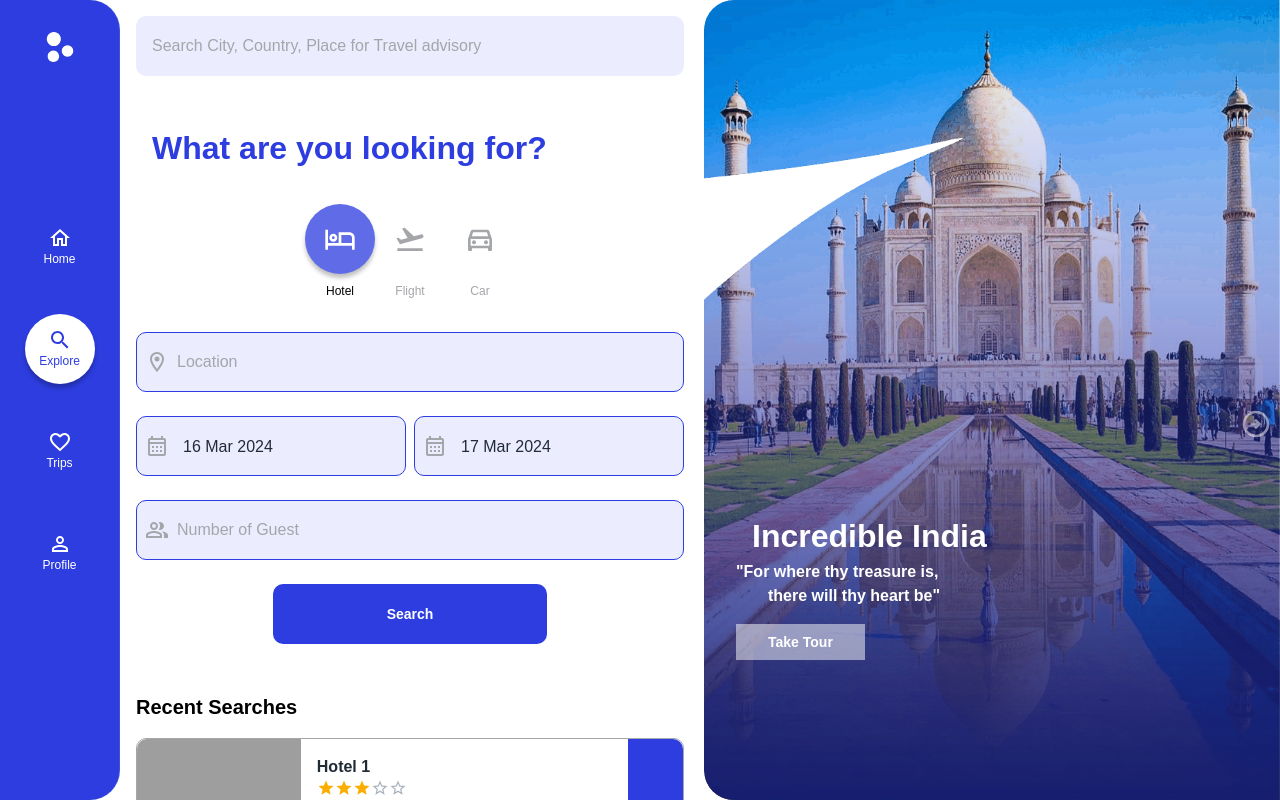
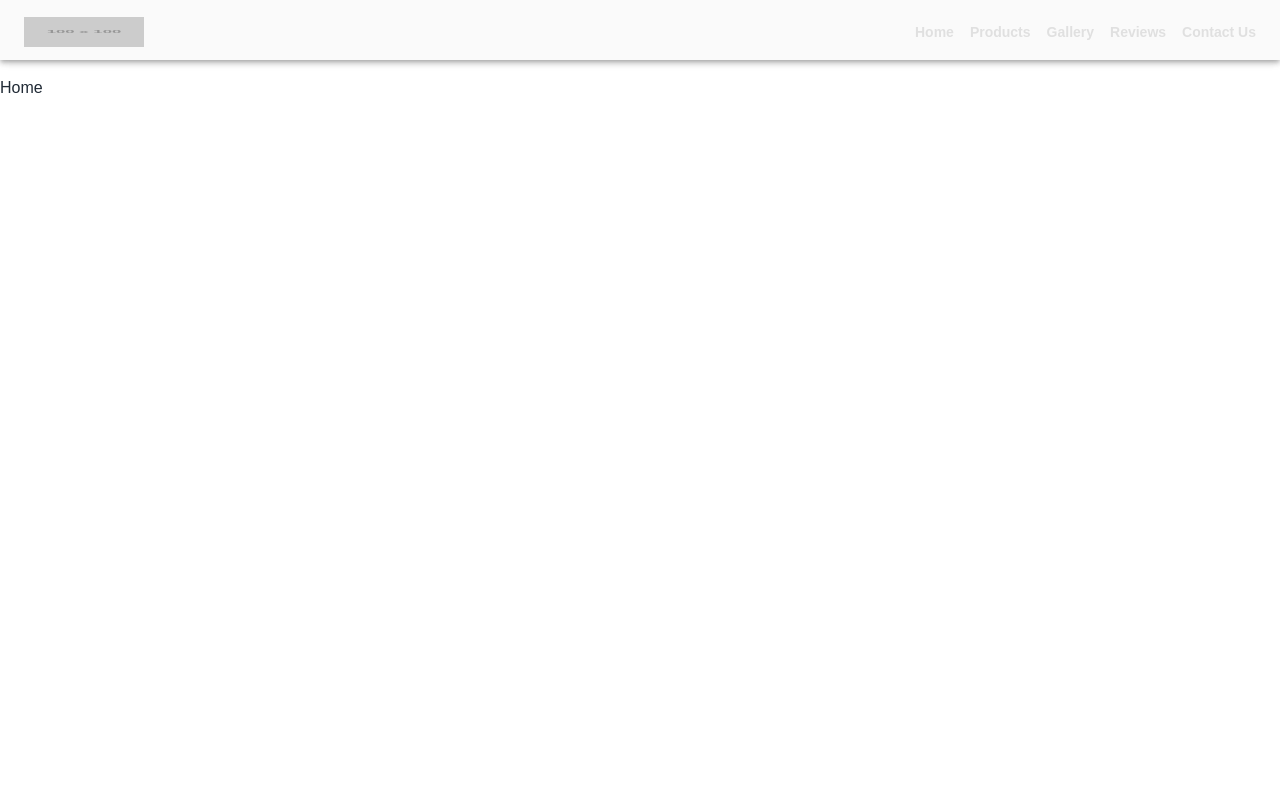
Before and after one commit to PoohForLife/react-dashboard-web, a React (Vite) app: page / in a window 1280 px wide. Before the commit this address led to /explore. Shown: the top 800 px of the page. Built offline with nearby package versions, Linux system fonts and the light colour scheme; grey boxes are pictures that could not be loaded.

Commit message:
- app bar

```diff
--- a/src/App.jsx
+++ b/src/App.jsx
@@ -6,12 +6,6 @@ import { AdapterDayjs } from '@mui/x-date-pickers/AdapterDayjs'
 import { LocalizationProvider } from '@mui/x-date-pickers/LocalizationProvider'
 import ThemeProvider from './theme/themeProvider'
 import { SIDE_BAR, APP_BAR } from './utils/config-layout'
-import Explore from './pages/explore/explore'
-import Hotel from './pages/hotel/hotel'
-import HotelBooking from './pages/hotelBooking/hotelBooking'
-import HotelDetail from './pages/hotelDetail/hotelDetail'
-import Payment from './pages/payment/payment'
-import PaymentDone from './pages/paymentDone/paymentDone'
 import SideBar from './components/sideBar/sideBar'
 import NavigationBar from './components/navigationBar/navigationBar'
 import NotFound from './pages/notFound/notFound'
@@ -20,8 +14,10 @@ function App() {
 
   const isUpMD = useResponsive('up', 'md');
   const styleOutlet = {
-    pl: isUpMD ? SIDE_BAR.WIDTH : 0,
-    pt: isUpMD ? 0 : APP_BAR.HEIGHT,
+    //pl: isUpMD ? SIDE_BAR.WIDTH : 0,
+    //pt: isUpMD ? 0 : APP_BAR.HEIGHT,
+    pl: 0,
+    pt: APP_BAR.HEIGHT,
   }
   const elements = useRoutes([{
     element: (
@@ -34,15 +30,9 @@ function App() {
       </Box>
     ),
     children: [
-      { path: '/', element: <Explore />},
-      { path: '/explore', element: <Explore />},
-      { path: '/explore/hotel', element: <Hotel />},
-      { path: '/explore/hotelDetail', element: <HotelDetail />},
-      { path: '/explore/hotelBooking', element: <HotelBooking />},
-      { path: '/explore/payment', element: <Payment />},
+      { path: '/', element: <p>Home</p>},
     ]
   },
-  { path: '/explore/paymentDone', element: <PaymentDone />},
   { path: '*', element: <NotFound /> }
 ])
   return (
--- a/src/components/navigationBar/navigationBar.jsx
+++ b/src/components/navigationBar/navigationBar.jsx
@@ -1,10 +1,10 @@
 import React from 'react'
-import { AppBar, IconButton, Toolbar, Box } from '@mui/material'
+import { AppBar, IconButton, Toolbar, Box, Stack, Typography, colors } from '@mui/material'
 import { useResponsive } from '../../utils/config-responsive'
 import { useDispatch } from 'react-redux'
 import { setIsOpenSideBar } from '../../store/layoutReducer'
 import { APP_BAR } from '../../utils/config-layout'
-import ic_app_logo from '../../assets/ic_app_logo.svg'
+import MenuIcon from '@mui/icons-material/Menu'
 
 function NavigationBar() {
 
@@ -15,36 +15,56 @@ function NavigationBar() {
     dispatch(setIsOpenSideBar());
   }
 
-  const styleAppBar = {
-    display: isUpMD ? 'none' : 'block',
+  const styles = {
+    viewAppBar: {
+      display: 'block',
       height: APP_BAR.HEIGHT,
-    backgroundColor: 'background.primaryBlue',
-    borderBottomRightRadius: '30px',
-    borderBottomLeftRadius: '30px',
+      backgroundColor: 'colors.primaryWhite',
       zIndex: 2,
-  }
-  const styleToolbar = {
+    },
+    viewToolbar: {
       display: 'flex',
       height: 1,
       justifyContent: 'space-between',
-  }
-  const styleSideMenuForXS = {
+    },
+    viewLogo: {
       height: '30px',
-    width: '30px',
-    color: 'white',
-  }
-  const styleMenuIcon = {
-    height: '24px',
-    width: '24px',
+      width: '120px',
       color: 'white',
       alignSelf: 'center',
+    },
+    viewSubMenu: {
+      display: isUpMD ? 'flex' : 'none',
+      flexDireaction: 'row',
+    },
+    viewMoreIcon: {
+      display: isUpMD ? 'none' : 'flex',
+    },
+    textMenu: {
+      color: 'colors.primaryLightGrey',
+      alignSelf: 'center',
+      draggable: false,
+      cursor: 'pointer',
+      '&:hover': {
+        color: 'colors.primaryBlue',
+      },
+    }
   }
 
+
   return (
-    <AppBar position='fixed' sx={styleAppBar}>
-        <Toolbar sx={styleToolbar}>
-            <IconButton sx={styleSideMenuForXS} onClick={() => clickSideBarIcon()}>
-                <Box component='img' alt='logo_image' src={ic_app_logo} sx={styleMenuIcon} draggable={false} />
+    <AppBar position='fixed' sx={styles.viewAppBar}>
+        <Toolbar sx={styles.viewToolbar}>
+          <Box component='img' alt='logo_image' src='https://via.placeholder.com/100' sx={styles.viewLogo} draggable={false} />
+          <Stack direction='row' spacing={2} sx={styles.viewSubMenu}>
+            <Typography variant='subtitle2' sx={styles.textMenu}>Home</Typography>
+            <Typography variant='subtitle2' sx={styles.textMenu}>Products</Typography>
+            <Typography variant='subtitle2' sx={styles.textMenu}>Gallery</Typography>
+            <Typography variant='subtitle2' sx={styles.textMenu}>Reviews</Typography>
+            <Typography variant='subtitle2' sx={styles.textMenu}>Contact Us</Typography>
+          </Stack>
+          <IconButton onClick={() => clickSideBarIcon()} sx={styles.viewMoreIcon}>
+            <MenuIcon />
           </IconButton>
         </Toolbar>
     </AppBar>
--- a/src/components/sideBar/sideBar.jsx
+++ b/src/components/sideBar/sideBar.jsx
@@ -1,52 +1,35 @@
 import React from 'react'
-import { Drawer, Box, Stack, Typography } from '@mui/material'
+import { Drawer, Box, Stack, Typography, ListItemButton, IconButton } from '@mui/material'
 import { SIDE_BAR } from '../../utils/config-layout'
 import { useSelector, useDispatch } from 'react-redux'
-import { useEffect } from 'react'
-import { useNavigate } from 'react-router-dom'
 import { useResponsive } from '../../utils/config-responsive'
-import { usePathname } from '../../utils/config-pathname'
 import { setIsOpenSideBar } from '../../store/layoutReducer'
-import ic_app_logo from '../../assets/ic_app_logo.svg'
-import HomeOutlinedIcon from '@mui/icons-material/HomeOutlined'
-import SearchOutlinedIcon from '@mui/icons-material/SearchOutlined'
-import FavoriteBorderOutlinedIcon from '@mui/icons-material/FavoriteBorderOutlined'
-import PersonOutlineOutlinedIcon from '@mui/icons-material/PersonOutlineOutlined'
+import MenuIcon from '@mui/icons-material/Menu'
 
 function SideBar() {
 
-  const navigate = useNavigate();
-  const pathname = usePathname();
   const dispatch = useDispatch();
 
   const isUpMD = useResponsive('up', 'md');
   const { sideBar } = useSelector((state) => state.sideBar);
 
-  const isActiveMenu = (path) => {
-    return pathname.includes(path);
-  }
   const clickCloseDrawer = () => {
     dispatch(setIsOpenSideBar());
   }
 
-  useEffect(() => {
-    if (pathname === '/') {
-      navigate('/explore');
-    }
-  }, [])
-
-  const styleDrawer = {
+  const styles = {
+    viewDrawer: {
       zIndex: 3,
-    height: '100%',
+      maxHeight: SIDE_BAR.HEIGHT,
       '& .MuiDrawer-paper': {
           zIndex: 0,
           width: SIDE_BAR.WIDTH,
-        backgroundColor: 'background.primaryBlue',
-        borderTopRightRadius: '30px',
-        borderBottomRightRadius: '30px',
+          backgroundColor: 'colors.primaryBlue',
+          borderBottomLeftRadius: SIDE_BAR.BORDER_RAIDUS,
+          borderBottomRightRadius: SIDE_BAR.BORDER_RAIDUS,
       }
-  }
-  const styleLogoBox = {
+    },
+    viewLogo: {
       height: '30px',
       width: '30px',
       position: 'absolute',
@@ -54,90 +37,53 @@ function SideBar() {
       top: '32px',
       justifyContent: 'center',
       display: isUpMD ? 'block' : 'none',
-  }
-  const styleContentStack = {
+    },
+    viewContent: {
       display: 'flex',
       flexDirection: 'column',
       alignItems: 'center',
       justifyContent: 'center',
       height: '100%',
-  }
-  const styleMenuBox = {
+      py: 2,
+    },
+    viewMenu: {
       textDecoration: 'none',
-    height: '70px',
-    width: '70px',
+      height: '40px',
+      width: '100%',
       display: 'flex',
-    flexDirection: 'column',
+      flexDirection: 'row',
       justifyContent: 'center',
       alignItems: 'center',
-    borderRadius: '50%',
-    backgroundColor: 'transparent',
-    transition: 'transform 0.3s ease-in-out',
-    '&:hover': {
-        transition: 'transform 0.4s ease-in-out',
-        backgroundColor: 'white',
-        boxShadow: '0px 4px 4px rgba(0, 0, 0, 0.25)',
-        transform: 'scale(1.1)',
-        '& .menuItem': {
-            color: 'background.primaryBlue',
     },
-    },
+    textMenu: {
+      color: 'colors.primaryLightGrey',
+      alignSelf: 'center',
+      cursor: 'pointer',
+      draggable: false,
     }
-  const styleMenuBoxActive = {
-    textDecoration: 'none',
-    height: '70px',
-    width: '70px',
-    display: 'flex',
-    flexDirection: 'column',
-    justifyContent: 'center',
-    alignItems: 'center',
-    borderRadius: '50%',
-    transition: '0.3s',
-    backgroundColor: 'white',
-    boxShadow: '0px 4px 4px rgba(0, 0, 0, 0.25)',
-    '& .menuItem': {
-        color: 'background.primaryBlue',
-    },
-  }
-  const styleLogoMenuSizeBox = {
-    width: '24px',
-    height: '24px',
-    userSelect: 'none',
-    color: 'white',
-  }
-  const styleTypography = {
-    color: 'text.sideBar',
-    userSelect: 'none',
-  }
+  };
 
   return (
-    <Drawer variant={isUpMD ? 'permanent' : 'temporary'} open={sideBar.isOpen} onClose={() => clickCloseDrawer()} sx={styleDrawer}>
-        <Box component='img' alt='logo_image' src={ic_app_logo} sx={styleLogoBox} draggable={false} />
-        <Stack spacing={isUpMD ? 4 : 2} sx={styleContentStack}>
-            <Box sx={isActiveMenu('/home') ? styleMenuBoxActive : styleMenuBox} component='a' href='/home'>
-                <HomeOutlinedIcon className='menuItem' sx={styleLogoMenuSizeBox} />
-                <Typography className='menuItem' variant='caption' sx={styleTypography}>
-                    Home
-                </Typography>
-            </Box>
-            <Box sx={isActiveMenu('/explore') ? styleMenuBoxActive : styleMenuBox} component='a' href='/explore'>
-                <SearchOutlinedIcon className='menuItem' id='menuItemExplore' sx={styleLogoMenuSizeBox} />
-                <Typography className='menuItem' variant='caption' sx={styleTypography}>
-                    Explore
-                </Typography>
-            </Box>
-            <Box sx={isActiveMenu('/trip') ? styleMenuBoxActive : styleMenuBox} component='a' href='/trip'>
-                <FavoriteBorderOutlinedIcon className='menuItem' sx={styleLogoMenuSizeBox} />
-                <Typography className='menuItem' variant='caption' sx={styleTypography}>
-                    Trips
-                </Typography>
-            </Box>
-            <Box sx={isActiveMenu('/profile') ? styleMenuBoxActive : styleMenuBox} component='a' href='/profile'>
-                <PersonOutlineOutlinedIcon className='menuItem' sx={styleLogoMenuSizeBox} />
-                <Typography className='menuItem' variant='caption' sx={styleTypography}>
-                    Profile
-                </Typography>
-            </Box>
+    <Drawer variant={'temporary'} open={sideBar.isOpen} anchor='top' onClose={() => clickCloseDrawer()} sx={styles.viewDrawer}>
+        <Stack spacing={1} sx={styles.viewContent}>
+          <IconButton onClick={() => clickCloseDrawer()}>
+            <MenuIcon />
+          </IconButton>
+          <ListItemButton sx={styles.viewMenu}>
+              <Typography className='menuItem' variant='caption' sx={styles.textMenu}>Home</Typography>
+          </ListItemButton>
+          <ListItemButton sx={styles.viewMenu}>
+              <Typography className='menuItem' variant='caption' sx={styles.textMenu}>Products</Typography>
+          </ListItemButton>
+          <ListItemButton sx={styles.viewMenu}>
+              <Typography className='menuItem' variant='caption' sx={styles.textMenu}>Gallery</Typography>
+          </ListItemButton>
+          <ListItemButton sx={styles.viewMenu}>
+              <Typography className='menuItem' variant='caption' sx={styles.textMenu}>Reviews</Typography>
+          </ListItemButton>
+          <ListItemButton sx={styles.viewMenu}>
+              <Typography className='menuItem' variant='caption' sx={styles.textMenu}>Contact Us</Typography>
+          </ListItemButton>
         </Stack>
     </Drawer>
   )
--- a/src/theme/palette.js
+++ b/src/theme/palette.js
@@ -113,16 +113,13 @@ export function palette() {
       primaryBlue: '#2D3DDF',
       sideBar: 'white',
     },
-    background: {
-      primaryBlue: '#2D3DDF',
-      secondaryBlue: '#606CE7',
-      thirdBlue: '#F4F7FF',
-      fourthBlue: '#B7BCF3',
-      primaryGrey: '#A5A6AA',
-      primaryRed: '#FF6969',
-      inputFormGrey: '#EBEDFF',
-      alphaWhite: 'rgba(255, 255, 255, 0.5)',
-      transparent: 'transparent',
+    colors: {
+      primaryWhite: '#FAFAFA',
+      primaryBlue: '#0077C0',
+      secondaryBlue: '#C7EEFF',
+      primaryDark: '#1D242B',
+      secondaryDark: '#3A4750',
+      primaryLightGrey: '#E0E0E0',
     },
   };
 }
--- a/src/theme/themeProvider.jsx
+++ b/src/theme/themeProvider.jsx
@@ -18,7 +18,7 @@ function ThemeProvider({ children }) {
             MuiCssBaseline: {
                 styleOverrides: {
                     body: {
-                        backgroundColor: memorizedValue.palette.background.facebookPageGrey,
+                        backgroundColor: memorizedValue.palette.colors.facebookPageGrey,
                     },
                 },
             },
--- a/src/utils/config-layout.js
+++ b/src/utils/config-layout.js
@@ -1,5 +1,8 @@
 export const SIDE_BAR = {
-    WIDTH: '120px',
+    WIDTH: '100%',
+    HEIGHT: '25%',
+    BORDER_RAIDUS: '20px',
+
 }
 
 export const APP_BAR = {
```
Also changed, not shown: src/pages/notFound/notFound.jsx (+3 -9 lines), 1 other file (tests, documents, lock files or other folders). Lines whose indentation alone changed are shown as unchanged.
